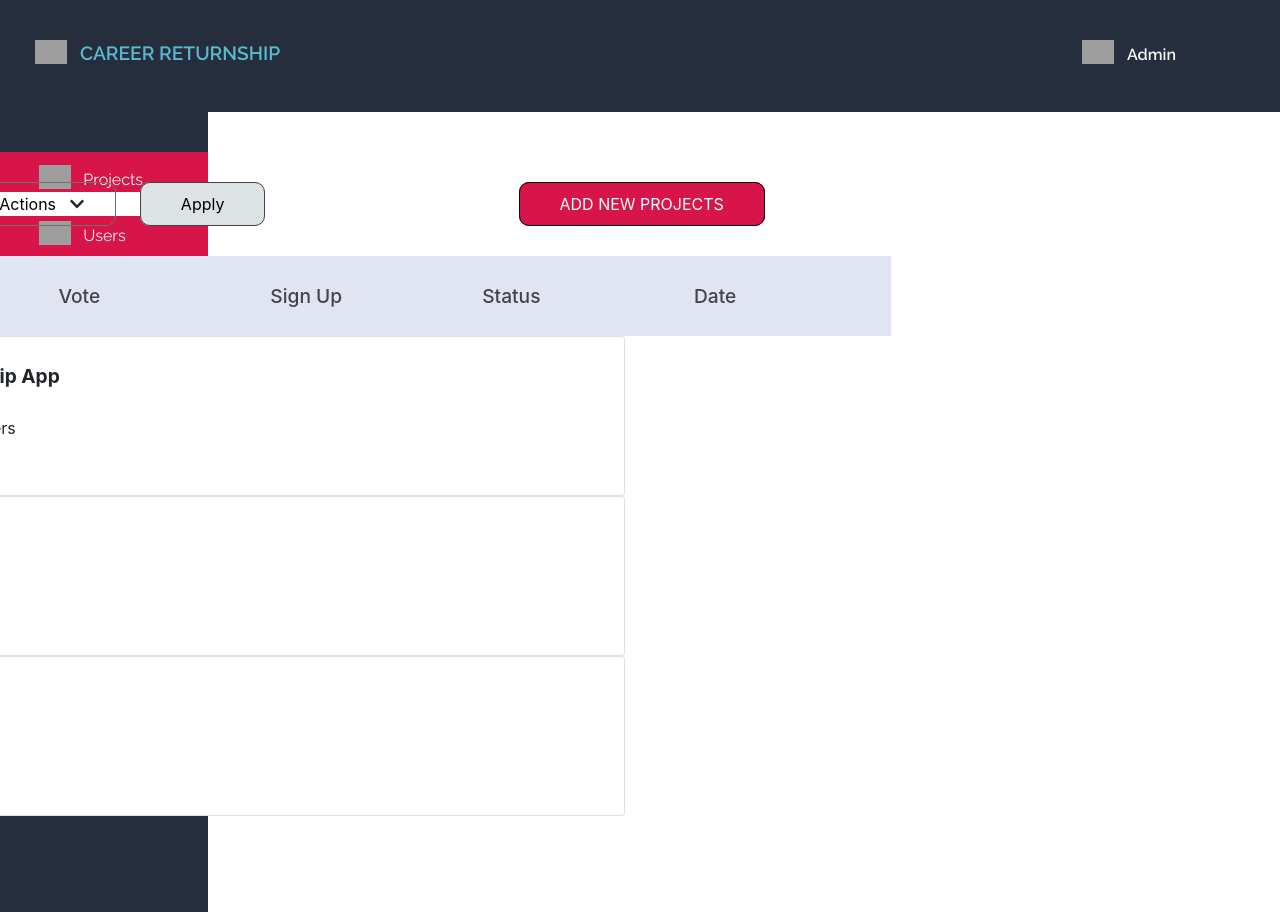
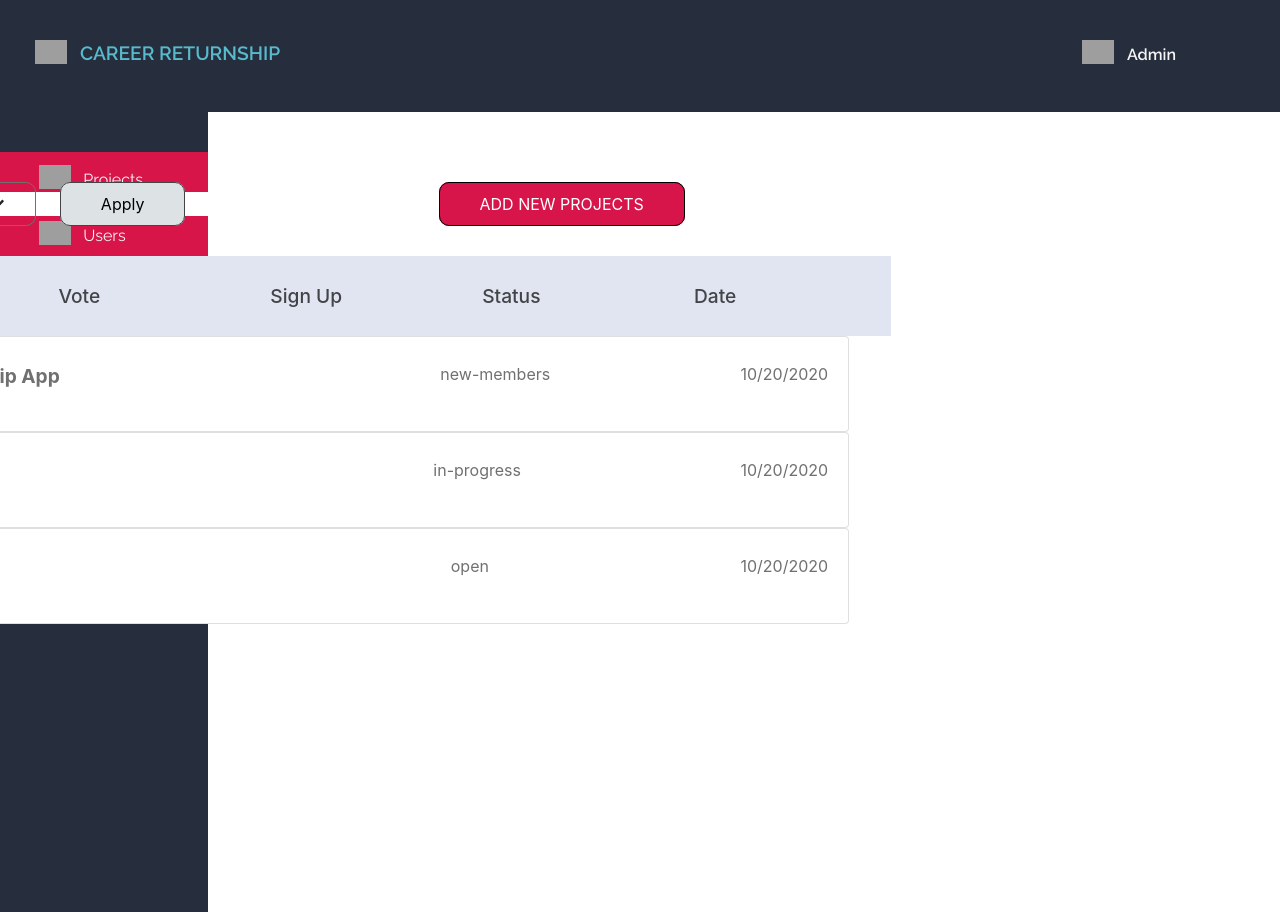
Before and after one commit to women-who-software/returnship-project-voting, a React (Create React App) app in the folder client/: page /admin in a window 1280 px wide. Built offline with nearby package versions, Linux system fonts and the light colour scheme; grey boxes are pictures that could not be loaded.

Commit message:
Refactor(Styling): Modify <AdminPanel /> projects and table header layout

```diff
--- a/client/src/Components/AdminPanel/AdminPanel.js
+++ b/client/src/Components/AdminPanel/AdminPanel.js
@@ -18,20 +18,13 @@ export default function AdminPanel() {
   const getProjects = projects.map((projects) => (
     <div className="projects__items-project card" key={projects.project_id}>
       <div className="projects__items-project-name">
-        {projects.project_name}
+        <NavLink to={`/projects/${projects.project_id}`}>
+          {projects.project_name}
+        </NavLink>
       </div>
       <div className="projects__items-short-desc">{projects.short_desc}</div>
-      <div className="projects__items-status">
-        <span className="strong">Status: </span>
-        {projects.status}
-      </div>
-      <div className="projects__items-more">
-        {/*?? TODO - Change the route to EditProjectDetailsPage */}
-        <NavLink to={`/projects/${projects.project_id}`}>
-          <button className="small-button">More Details</button>
-        </NavLink>
-      </div>
-
+      <div className="projects__items-status">{projects.status}</div>
+      <div className="projects__items-status">{projects.date}</div>
       {/* row 5 col */}
     </div>
   ));
--- a/client/src/STORE.js
+++ b/client/src/STORE.js
@@ -11,6 +11,7 @@ export default {
       max_team_members: 5,
       status: "new-members",
       tech_stack: "React, Python",
+      date: "10/20/2020",
     },
     {
       project_id: 2,
@@ -23,6 +24,7 @@ export default {
       max_team_members: 5,
       status: "in-progress",
       tech_stack: "React, PHP",
+      date: "10/20/2020",
     },
     {
       project_id: 3,
@@ -35,6 +37,7 @@ export default {
       max_team_members: 5,
       status: "open",
       tech_stack: "COBOL, CICS",
+      date: "10/20/2020",
     },
   ],
 };
--- a/client/src/scss/components/_adminPanel.scss
+++ b/client/src/scss/components/_adminPanel.scss
@@ -19,26 +19,26 @@ $small-button-bg: #d6c9c9;
   padding: 20px;
   background-color: $card-bg;
   border-radius: 5px;
-  width: 50rem;
-  height: 10rem;
+  width: 80vw;
+  height: 6rem;
   display: flex;
-  flex-direction: column;
+  flex-direction: row !important;
+  color: #707070;
+  justify-content: space-between !important;
+}
+a {
+  color: #707070;
+  text-decoration-color: #707070;
 }
 .projects__items-project {
   div {
     margin: 5px 0;
   }
-  .projects__items-project-name {
-    font-weight: 700;
-    font-size: 1.2em;
-    margin-bottom: 10px;
-  }
-  .projects__items-status {
-    display: inline-block;
-  }
-  .projects__items-more {
-    display: block;
-  }
+}
+.projects__items-project-name a {
+  font-weight: 700;
+  font-size: 1.2em;
+  color: #707070;
 }
 .row {
   margin-right: 0 !important;
@@ -107,7 +107,7 @@ $small-button-bg: #d6c9c9;
   justify-content: space-between;
   // left: -39rem;
   // width: 70vw;
-  margin-left: 6rem !important;
+  margin-left: 1rem !important;
   margin-top: 5rem;
 }
 
@@ -162,6 +162,7 @@ a.tool-btn {
   // padding-right: 15rem;
   padding-left: 1rem;
   font-size: 1.2rem;
+  justify-content: space-between !important;
 }
 
 //! Media Queries
```
